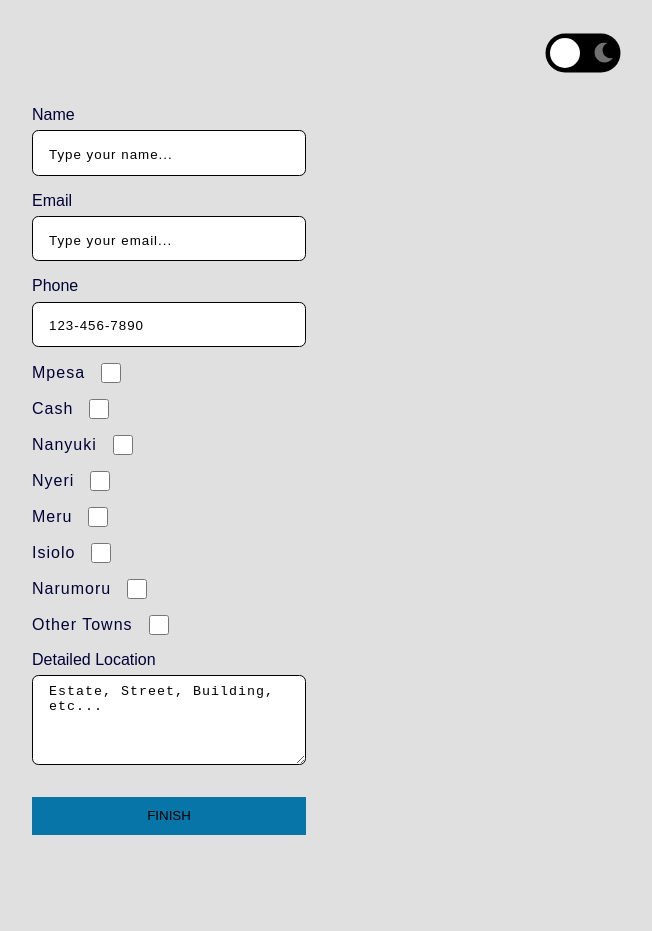
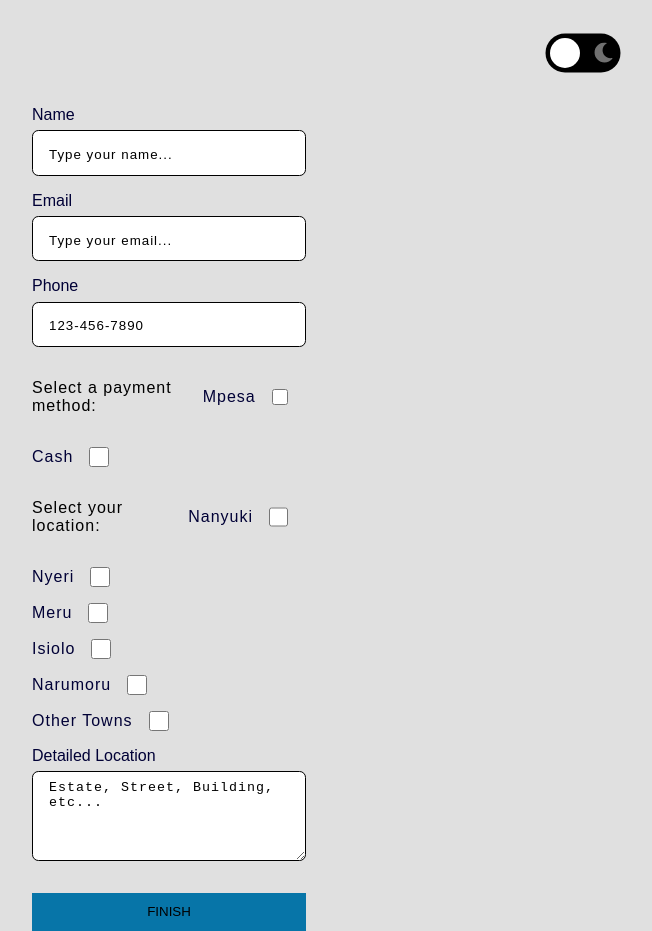
Before and after one commit to mworia-Br/Simple-React-Form, a React (Create React App) app: page / in a window 1280 px wide. Shown: the whole page, without its empty margins (480-1132 px from the left). Before the commit the page ends 835 px from the top, so only its background shows below. Built offline with nearby package versions, Linux system fonts and the light colour scheme; no server answers.

Commit message:
Update Contact.js

```diff
--- a/src/Contact.js
+++ b/src/Contact.js
@@ -82,6 +82,7 @@ const Contact = () => {
         maxLength='12'
       />
       <Container>
+        <p>Select a payment method:</p>
         <label htmlFor='info'>Mpesa</label>
         <input
           type='checkbox'
@@ -102,6 +103,7 @@ const Contact = () => {
         />
       </Container>
       <Container>
+        <p>Select your location:</p>
         <label htmlFor='info'>Nanyuki</label>
         <input
           type='checkbox'
```
